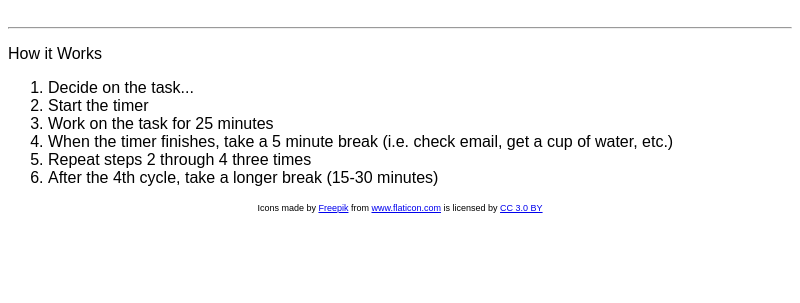
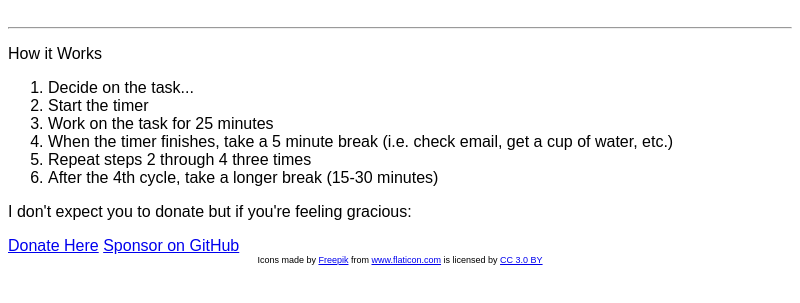
Before and after one commit to heathblandford/the-pomo-timer, an Electron app: page src/index.html in a window 800 px wide. Shown: the part 365-668 px from the top of the page. Drawn offline with Linux system fonts and the light colour scheme.

Commit message:
Update index.html

```diff
--- a/src/index.html
+++ b/src/index.html
@@ -37,6 +37,12 @@
       <li>After the 4th cycle, take a longer break (15-30 minutes)</li>
     </ol>
 
+    <div id="donate">
+      <p>I don't expect you to donate but if you're feeling gracious: </p>
+      <a href="#">Donate Here</a>
+      <a href="#">Sponsor on GitHub</a>
+    </div>
+
     <div id="flaticons">
       Icons made by
       <a href="https://www.freepik.com/" title="Freepik">Freepik</a> from
```
